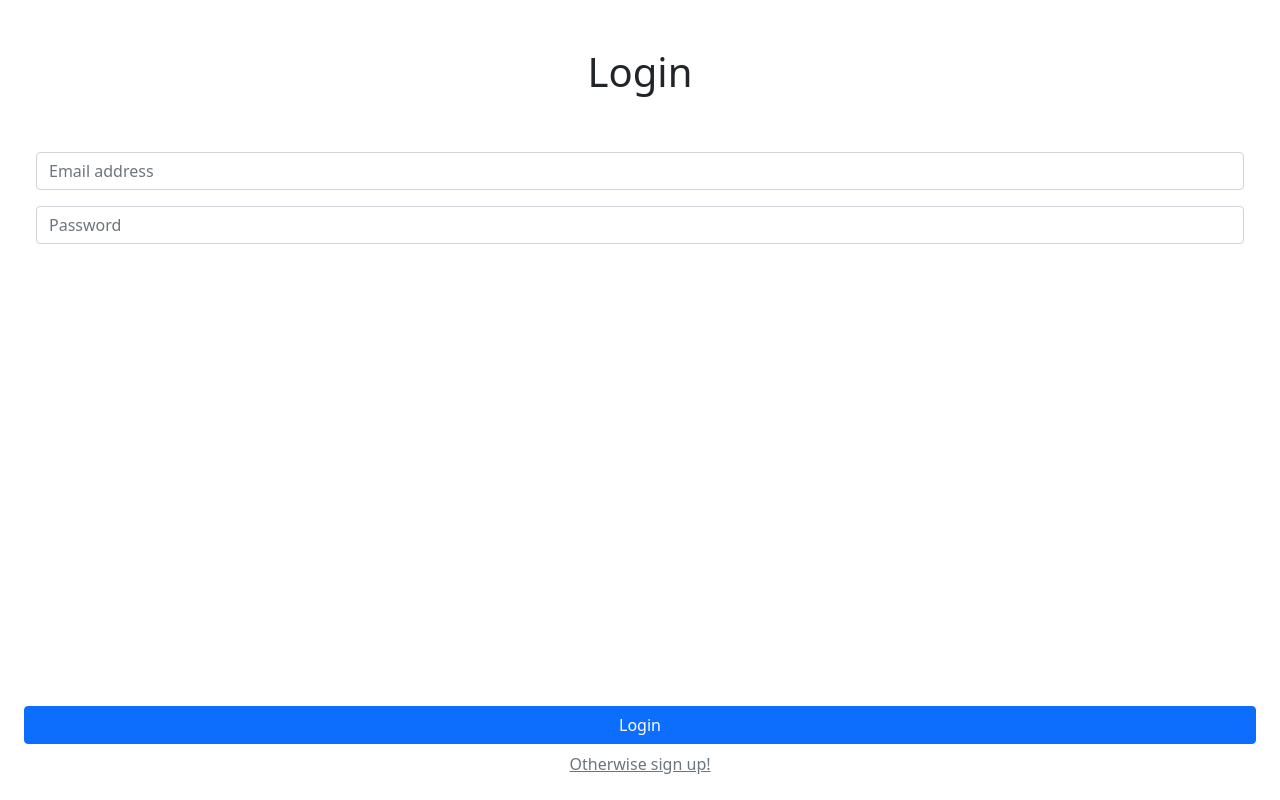
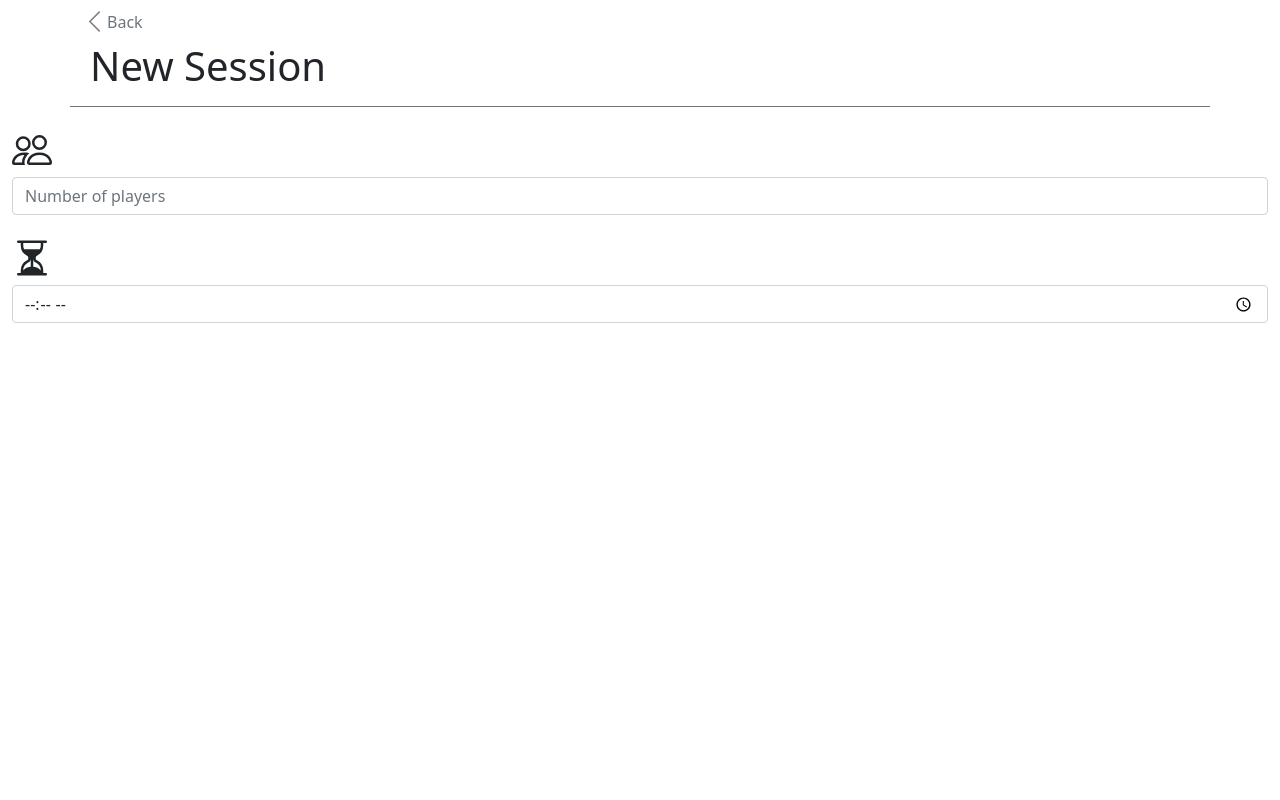
Before and after one commit to bl4ckj4c/PlanB, a React (Create React App) app in the folder planb/: page /newsession in a window 1280 px wide. Before the commit this address led to /login. Built offline with nearby package versions, Linux system fonts and the light colour scheme; no server answers; the database is empty.

Commit message:
New session first commit

```diff
--- a/planb/src/API.js
+++ b/planb/src/API.js
@@ -17,6 +17,7 @@ import {
     getAuth,
     createUserWithEmailAndPassword,
     signInWithEmailAndPassword,
+    signOut,
     onAuthStateChanged
 } from "firebase/auth";
 
@@ -25,13 +26,14 @@ import {firebaseConfig} from "./firebase-client/config";
 const app = initializeApp(firebaseConfig);
 const db = getFirestore(app);
 const auth = getAuth();
+let currentUser = auth.currentUser;
 
 onAuthStateChanged(auth, (user) => {
     if (user) {
         // User is signed in, see docs for a list of available properties
         // https://firebase.google.com/docs/reference/js/firebase.User
         const uid = user.uid;
-        // ...
+        console.log(user.email);
     } else {
         // User is signed out
         // ...
@@ -55,6 +57,7 @@ async function registerNewUser(email, password) {
             return user;
         })
         .catch((error) => {
+            console.log(error);
             return error;
         });
 }
@@ -63,10 +66,21 @@ async function signInUser(email, password) {
     signInWithEmailAndPassword(auth, email, password)
         .then((userCredential) => {
             // Signed in
+            console.log(userCredential.user);
             return userCredential.user;
         })
         .catch((error) => {
             return error;
+        });
+}
+
+async function signOutUser() {
+    signOut()
+        .then(() => {
+            // Signed out
+        })
+        .catch(() => {
+            // Not signed out, still logged in
         });
 }
 
@@ -129,12 +143,28 @@ async function insertOrRemoveUserGame(uid, gameID, type) {
     }
 }
 
+function getUserInfo() {
+    // User signed in
+    if (currentUser !== null) {
+        return {
+            displayName: currentUser.displayName,
+            email: currentUser.email
+        };
+    }
+    // User not signed in
+    else {
+        return undefined;
+    }
+}
+
 const API = {
     registerNewUser,
     signInUser,
+    signOutUser,
     getAllGames,
     getUserGames,
-    insertOrRemoveUserGame
+    insertOrRemoveUserGame,
+    getUserInfo
 };
 
 export default API;
--- a/planb/src/App.js
+++ b/planb/src/App.js
@@ -12,6 +12,8 @@ import API from './API'
 import SignInScreen from './components/login_old';
 import Login from './components/Login';
 import Registration from './components/Registration';
+import NewSession from './components/NewSession';
+import ProfileInfo from './components/ProfileInfo';
 import {PersonCircle, Plus, PlusLg, Search} from "react-bootstrap-icons";
 
 //our imports
@@ -24,9 +26,12 @@ function App() {
     useEffect(() => {
         API.getAllGames().then(result => console.log(result));
         API.getUserGames('EGTY3JBs1iVP5UZ59J3wv76pWnL2').then(result => console.log(result));
+
     }, []);
 
     useEffect(() => {
+        console.log(API.getUserInfo());
+
         if (isSignedIn) {
             API.getAllGames()
                 .then((res) => {
@@ -51,7 +56,7 @@ function App() {
                     isSignedIn ? <Navigate replace to = "/mygames"/> : <Navigate replace to = "/login"/>
                 }/>
                 <Route exact path="/login" element={
-                    <Login/>
+                    isSignedIn ? <Navigate replace to = "/mygames"/> : <Login setIsSignedIn={setIsSignedIn}/>
                 }/>
                 <Route exact path="/register" element={
                     <Registration
@@ -61,12 +66,17 @@ function App() {
                     /*isSignedIn ? <MyGames /> : <Navigate replace to = "/login"/> */
                     <MyGames />
                 }/>
+                <Route exact path="/profile" element={
+                    //isSignedIn ? <ProfileInfo/> : <Navigate replace to = "/login"/>
+                    <ProfileInfo setIsSignedIn={setIsSignedIn}/>
+                }/>
                 <Route exact path="/addgame" element={
                     isSignedIn ? <div/> : <Navigate replace to = "/login"/>
                 }/>
 
                 <Route exact path="/newsession" element={
-                    isSignedIn ? <div/> : <Navigate replace to = "/login"/>
+                    //isSignedIn ? <div/> : <Navigate replace to = "/login"/>
+                    <NewSession/>
                 }/>
 
                 <Route exact path="/rules" element={
--- /dev/null
+++ b/planb/src/components/NewSession.js
@@ -0,0 +1,45 @@
+import {Col, Container, Form, Row} from "react-bootstrap";
+import {ChevronLeft, HourglassSplit, People, PersonCircle, Plus} from "react-bootstrap-icons";
+import React from "react";
+
+function NewSession(props) {
+    return (
+        <>
+            <Container id="nav" className = "pb-2 border-bottom border-secondary">
+                <Row className='justify-content-between mt-2'>
+                    <Col xs={6}>
+                        <ChevronLeft size={25} color="grey"/>
+                        <span className = "text-muted align-middle">Back</span>
+                    </Col>
+                </Row>
+                <Row>
+                    <h1 className='m-2'>New Session</h1>
+                </Row>
+            </Container>
+            <Container fluid className='mt-3'>
+                <Form as={Row}>
+                    <Form.Group className='mb-3' controlId='formNumberOfPlayers'>
+                        <Form.Label column>
+                            <People size={40}/>
+                        </Form.Label>
+                        <Col>
+                            <Form.Control type='text' placeholder='Number of players'/>
+                        </Col>
+                    </Form.Group>
+                </Form>
+                <Form as={Row}>
+                    <Form.Group className='mb-3' controlId='formNumberOfPlayers'>
+                        <Form.Label column>
+                            <HourglassSplit size={40}/>
+                        </Form.Label>
+                        <Col>
+                            <Form.Control type='time' placeholder='Duration'/>
+                        </Col>
+                    </Form.Group>
+                </Form>
+            </Container>
+        </>
+    );
+}
+
+export default NewSession;
```
